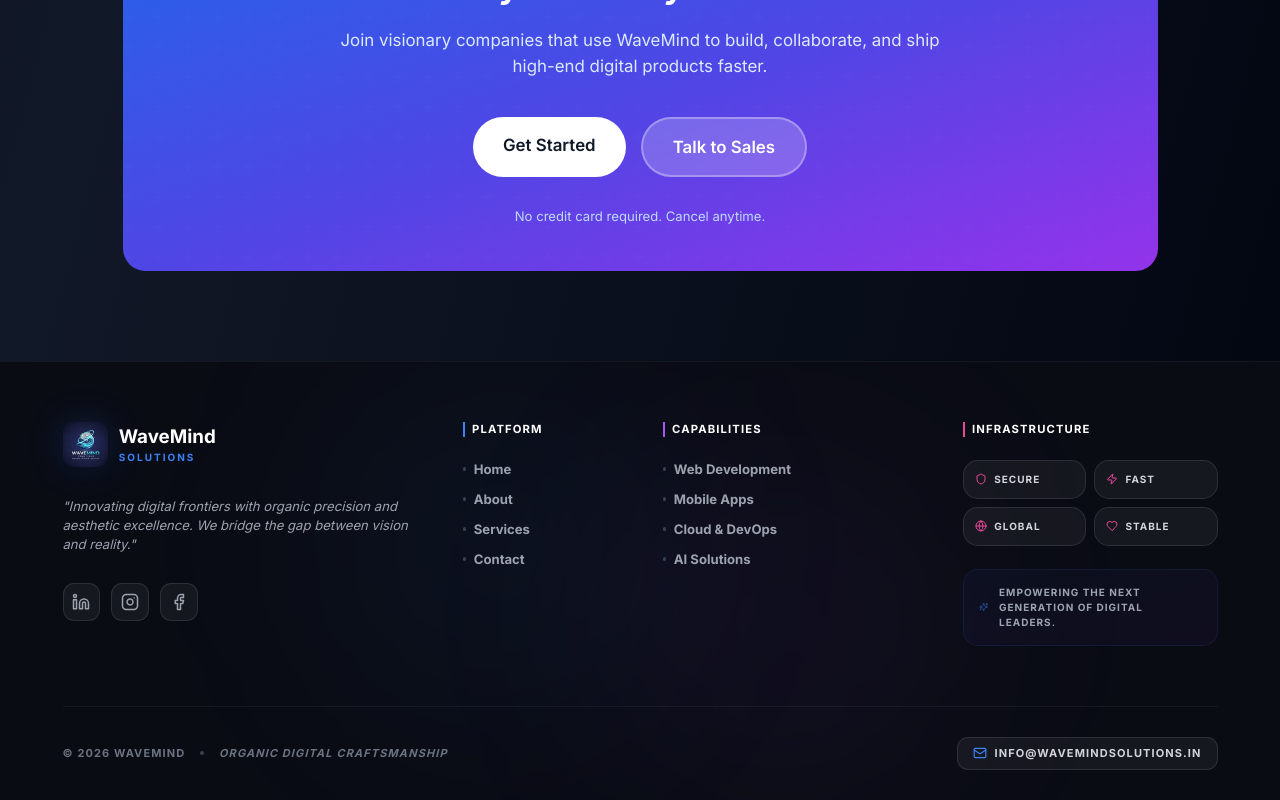
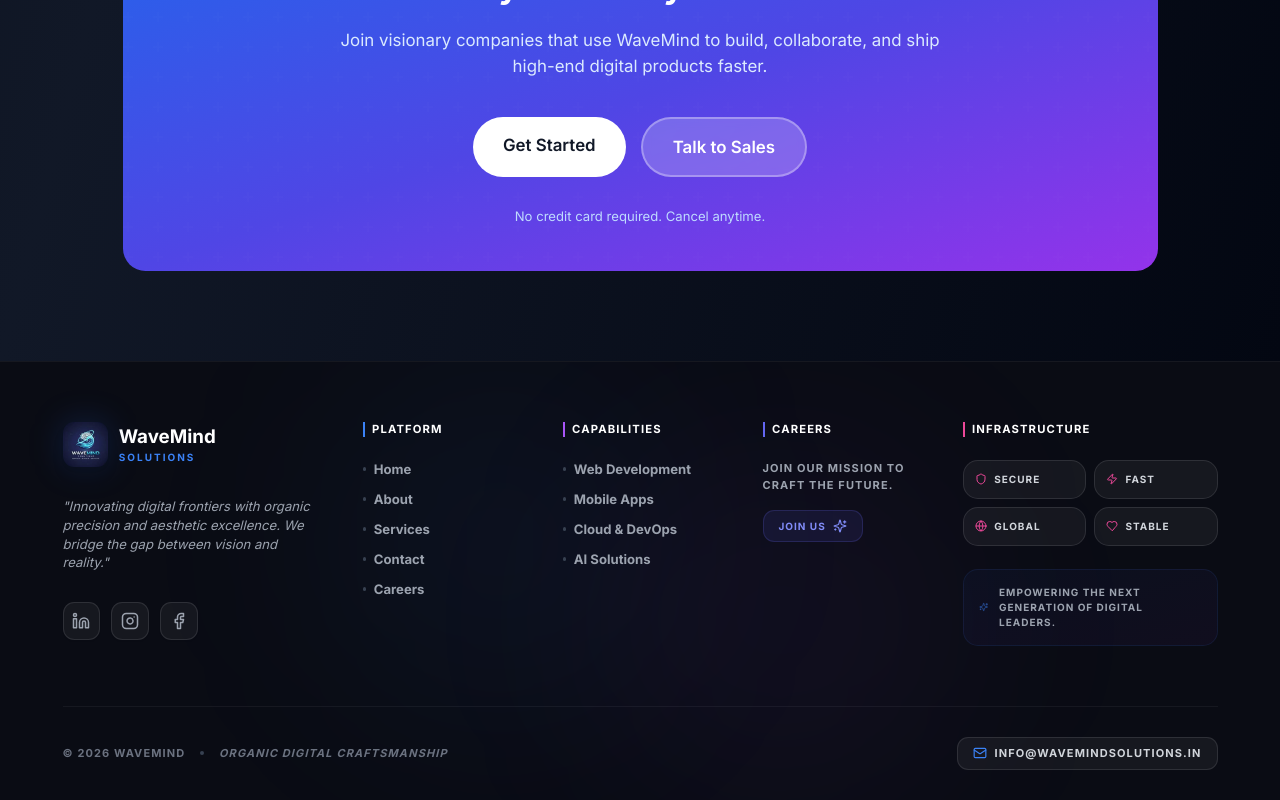
Before and after one commit to Wave-Mind-Solutions/Wave-Mind, a React (Vite) app: page / in a window 1280 px wide. Shown: the part 4611-5411 px from the top of the page. Built offline with nearby package versions, Linux system fonts and the light colour scheme.

Commit message:
Career added

```diff
--- a/src/components/layout/Footer.jsx
+++ b/src/components/layout/Footer.jsx
@@ -15,7 +15,7 @@ const Footer = () => {
         <div className="grid grid-cols-1 md:grid-cols-12 gap-12 mb-16">
 
           {/* Brand */}
-          <div className="md:col-span-4 space-y-8">
+          <div className="md:col-span-3 space-y-8">
             <Link to="/" className="flex items-center gap-3 group">
               <div className="relative">
                 <div className="absolute inset-0 bg-blue-600/20 rounded-xl blur-lg group-hover:blur-xl transition-all duration-500" />
@@ -73,11 +73,22 @@ const Footer = () => {
                   </Link>
                 </li>
               ))}
+              <li>
+                <a
+                  href="https://wave-mind-careers.vercel.app/"
+                  target="_blank"
+                  rel="noopener noreferrer"
+                  className="text-gray-500 dark:text-gray-400 hover:text-blue-600 dark:hover:text-blue-400 text-sm font-bold flex items-center gap-2 group"
+                >
+                  <span className="w-1 h-1 bg-gray-300 dark:bg-gray-700 rounded-full group-hover:w-3 group-hover:bg-blue-500 transition-all" />
+                  Careers
+                </a>
+              </li>
             </ul>
           </div>
 
           {/* Services */}
-          <div className="md:col-span-3 space-y-6">
+          <div className="md:col-span-2 space-y-6">
             <h4 className="text-xs font-bold text-gray-900 dark:text-white uppercase tracking-widest border-l-2 border-purple-500 pl-2">
               Capabilities
             </h4>
@@ -94,6 +105,27 @@ const Footer = () => {
                 </li>
               ))}
             </ul>
+          </div>
+
+          {/* Careers Section */}
+          <div className="md:col-span-2 space-y-6">
+            <h4 className="text-xs font-bold text-gray-900 dark:text-white uppercase tracking-widest border-l-2 border-indigo-500 pl-2">
+              Careers
+            </h4>
+            <div className="space-y-4">
+              <p className="text-[11px] text-gray-500 dark:text-gray-400 leading-relaxed font-bold uppercase tracking-widest">
+                Join our mission to craft the future.
+              </p>
+              <a
+                href="https://wave-mind-careers.vercel.app/"
+                target="_blank"
+                rel="noopener noreferrer"
+                className="inline-flex items-center gap-2 px-4 py-2 bg-indigo-500/10 hover:bg-indigo-500 text-indigo-600 dark:text-indigo-400 hover:text-white text-[10px] font-bold rounded-xl transition-all group border border-indigo-500/20 uppercase tracking-widest"
+              >
+                Join Us
+                <Sparkles size={14} className="group-hover:rotate-12 transition-transform" />
+              </a>
+            </div>
           </div>
 
           {/* Trust Section */}
```
